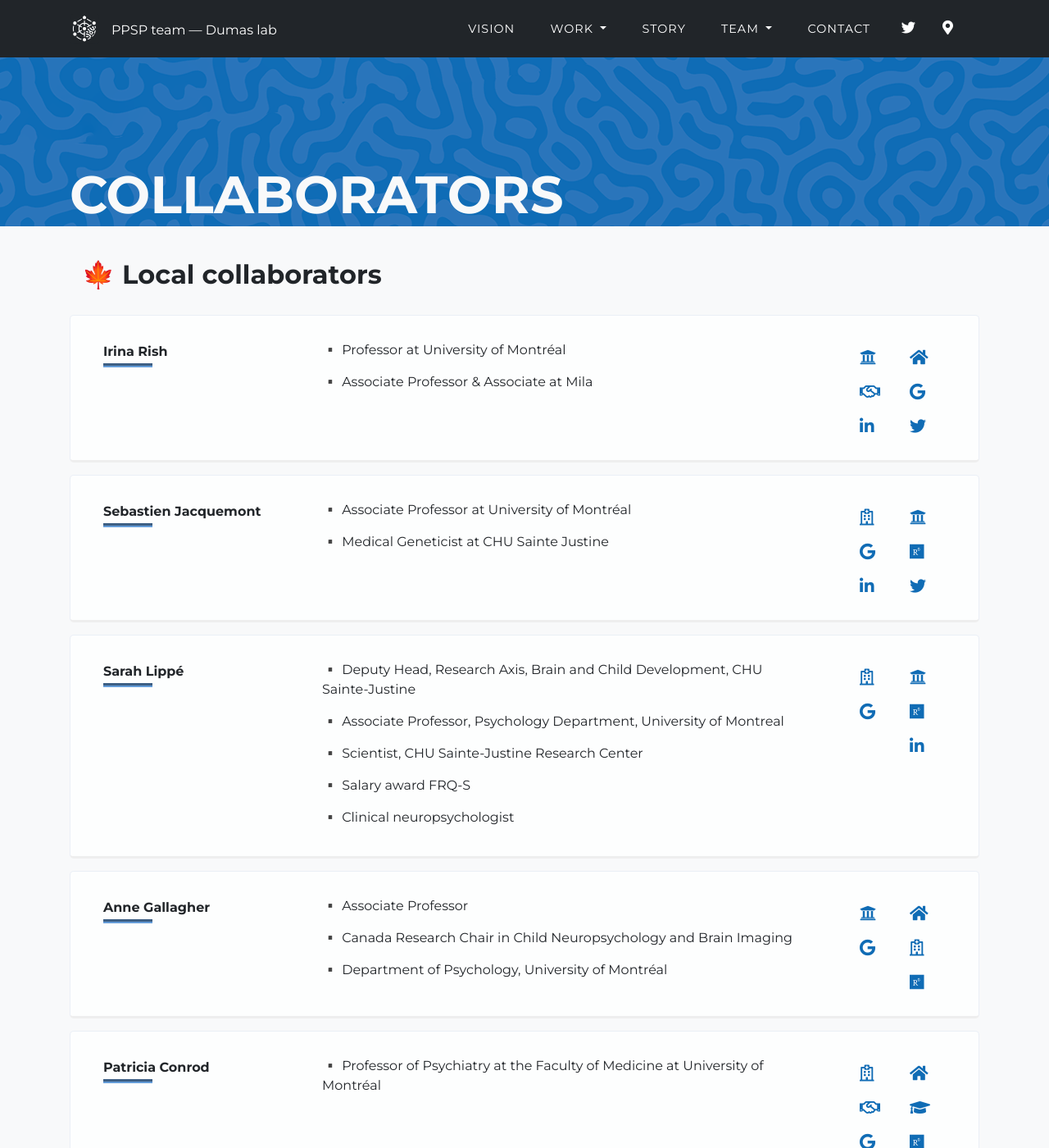
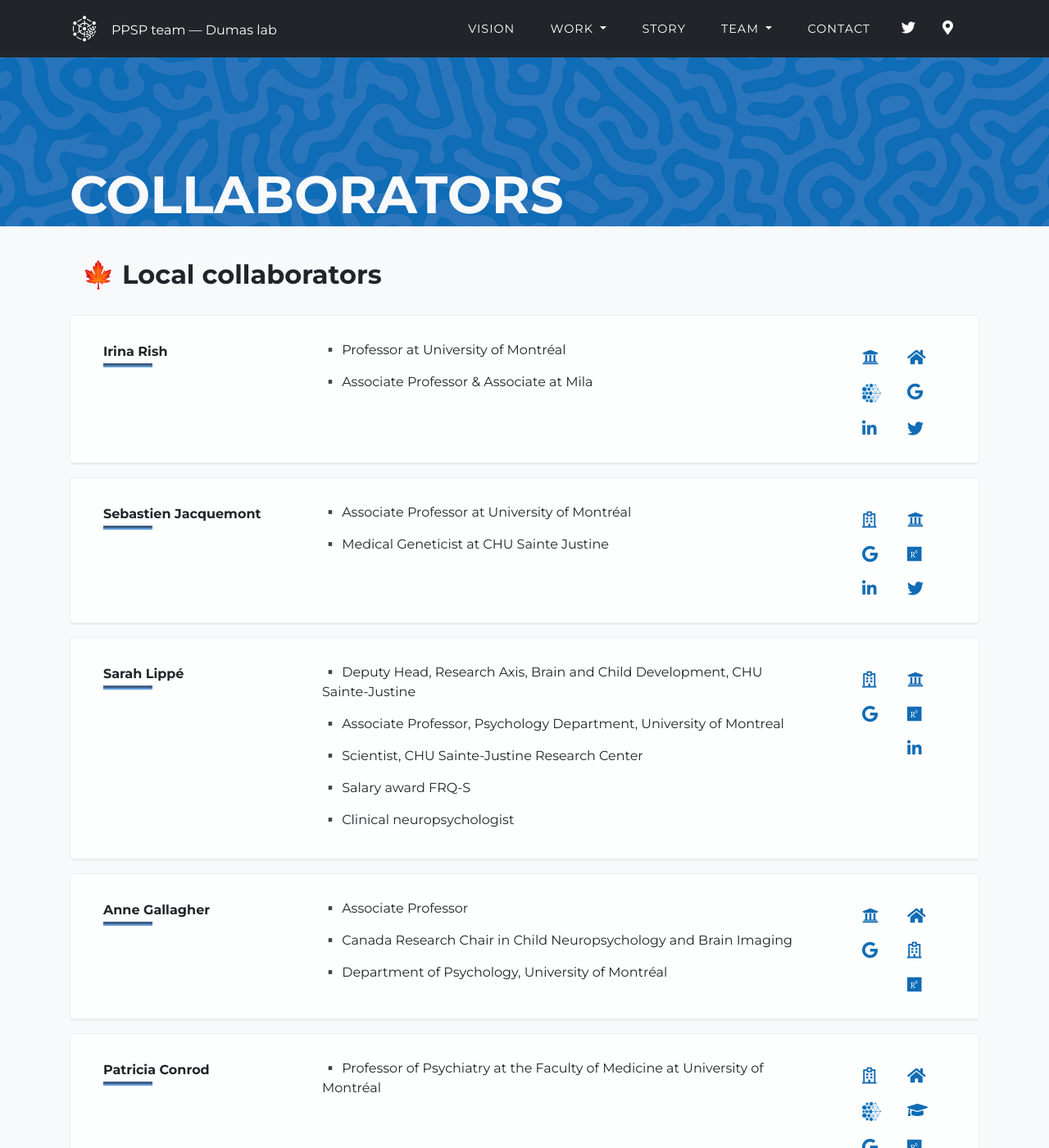
Before and after one commit to raviriley/agency-jekyll-theme, a Jekyll site: the page built from collaborators.md, in a window 1280 px wide and 1400 px high. Shown: the whole window at 82% size. Built offline with Jekyll 4.4.1, drawn with Linux system fonts in a browser that asks for light colours; some web fonts are replaced; comment, search, counter and statistics services are not loaded.

Commit message:
Update Mila icon

```diff
--- a/_data/collaborators.yml
+++ b/_data/collaborators.yml
@@ -13,7 +13,7 @@
       - url: https://scholar.google.com/citations?user=Avse5gIAAAAJ&hl=en
         icon: fab fa-google
       - url: https://mila.quebec/en/person/irina-rish/
-        icon: far fa-handshake
+        icon: far fa-mila
       - url: https://twitter.com/irinarish?lang=en
         icon: fab fa-twitter
       - url: https://ca.linkedin.com/in/irina-rish-8b2162
@@ -84,7 +84,7 @@
       - url : https://recherche.umontreal.ca/nos-chercheurs/repertoire-des-professeurs/chercheur/is/in15227/
         icon: fas fa-graduation-cap
       - url: https://douglas.research.mcgill.ca/patricia-conrod-phd
-        icon: far fa-handshake # Mila
+        icon: far fa-mila # Mila
       - url: https://www.researchgate.net/profile/Patricia-Conrod-2
         icon: fab fa-researchgate
       - url : https://scholar.google.com/citations?user=dksr5mMAAAAJ
@@ -119,7 +119,7 @@
       - url : https://www.mcgill.ca/bbme/danilo-bzdok
         icon: fas fa-graduation-cap
       - url: https://mila.quebec/en/person/danilo-bzdok/
-        icon: far fa-handshake # Mila
+        icon: far fa-mila # Mila
       - url: https://www.researchgate.net/profile/Danilo-Bzdok
         icon: fab fa-researchgate
       - url : https://scholar.google.com/citations?user=yMLTxlUAAAAJ&hl=en
--- a/_sass/layout/_collaborators.scss
+++ b/_sass/layout/_collaborators.scss
@@ -103,18 +103,12 @@
                     }
                 }
                 .fab, .fas, .far{
-                    width: 20px;
-                    margin-left: 9px;
+                    width: 23px;
                 }
             }
             .collaborator-name{
                 p{
                 font-weight: 600;
-                // &:after {
-                //     content: '\279A';
-                //     color: #106cb5;
-                // }
-
             }
 
                 &::before {
@@ -166,3 +160,7 @@
 @include heading-font;
 
 }
+
+.fa-mila{
+    content: url(../img/icons/mila-icon.png);
+}
```
Also changed, not shown: assets/img/icons/mila-icon.png (added).
